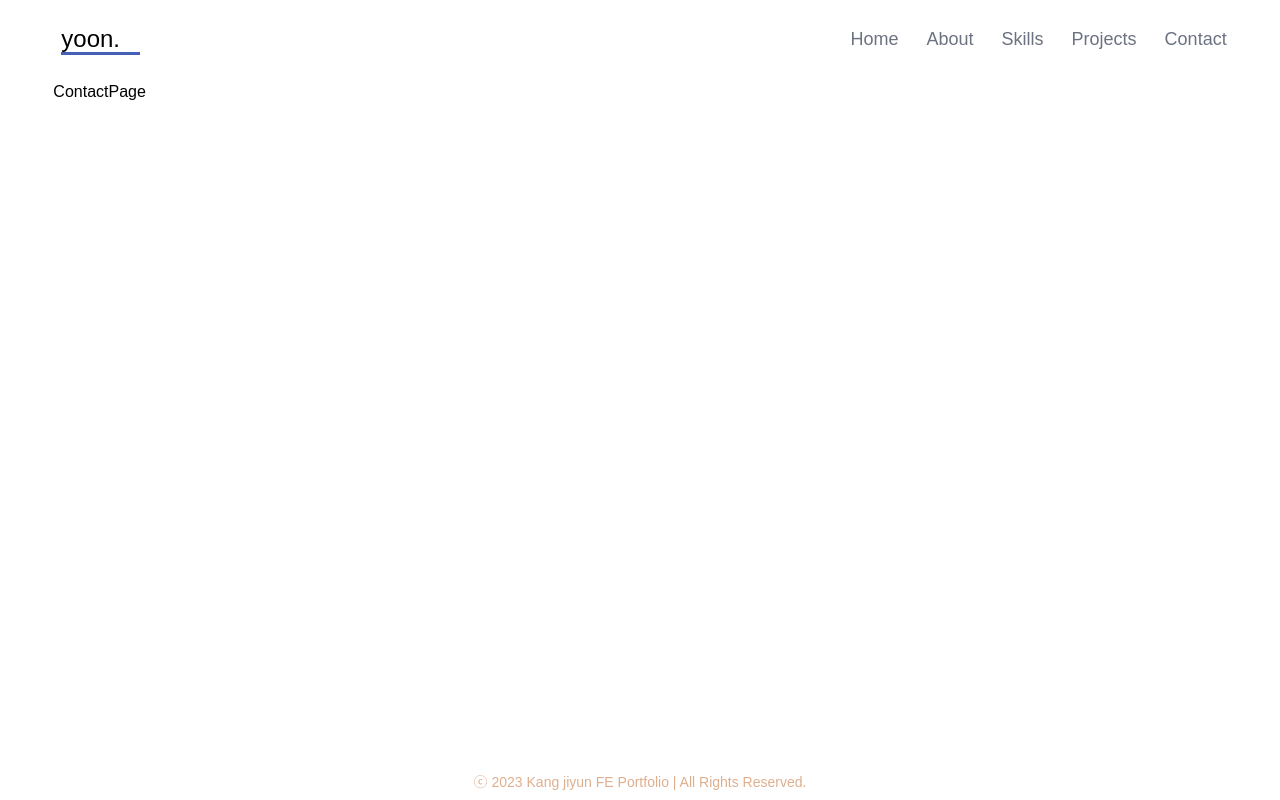
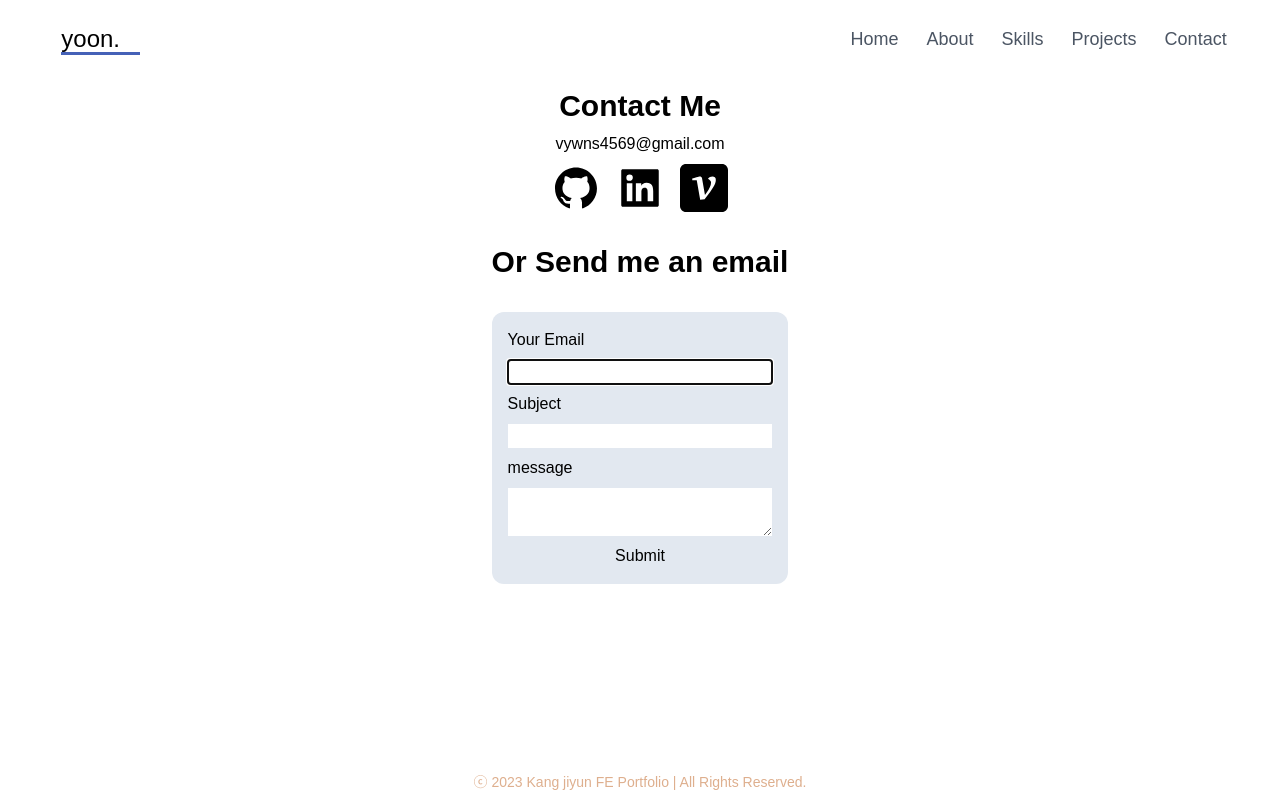
Before and after one commit to eeeyooon/portfolio, a Next.js app: page /contact in a window 1280 px wide. Built offline with nearby package versions, Linux system fonts and the light colour scheme; a web font is replaced by a local one.

Commit message:
[style] contact 페이지 관련 컴포넌트 생성 및 form 생성

```diff
--- a/src/app/contact/page.tsx
+++ b/src/app/contact/page.tsx
@@ -1,3 +1,35 @@
+import ContactForm from "@/components/Contact/ContactForm";
+import { AiFillGithub, AiFillLinkedin } from "react-icons/ai";
+import { SiVelog } from "react-icons/si";
+
+const LINKS = [
+  { icon: <AiFillGithub />, url: "https://github.com/eeeyooon" },
+  { icon: <AiFillLinkedin />, url: "" },
+  { icon: <SiVelog />, url: "" },
+];
+
 export default function ContactPage() {
-  return <div>ContactPage</div>;
+  return (
+    <section className="flex flex-col items-center">
+      <h2 className="text-3xl font-bold my-2">Contact Me</h2>
+      <p>vywns4569@gmail.com</p>
+      <div>
+        <ul className="flex gap-4 my-2 justify-center">
+          {LINKS.map((link, index) => (
+            <a
+              key={index}
+              href={link.url}
+              target="_blank"
+              rel="noreferrer"
+              className="text-5xl hover:text-blue-500"
+            >
+              {link.icon}
+            </a>
+          ))}
+        </ul>
+        <h2 className="text-3xl font-bold my-8">Or Send me an email</h2>
+        <ContactForm />
+      </div>
+    </section>
+  );
 }
--- /dev/null
+++ b/src/components/Contact/ContactForm.tsx
@@ -0,0 +1,51 @@
+"use client";
+
+import { ChangeEvent, FormEvent, useState } from "react";
+import ContactModal, { ContactModalData } from "./ContactModal";
+
+type Form = {
+  from: string;
+  subject: string;
+  message: string;
+};
+
+const DEFAULT_DATA = {
+  from: "",
+  subject: "",
+  message: "",
+};
+
+export default function ContactForm() {
+  const [form, setForm] = useState<Form>(DEFAULT_DATA);
+  const [contactModal, setContactModal] = useState<ContactModalData | null>(
+    null
+  );
+
+  return (
+    <section className="w-full max-w-md">
+      {contactModal && <ContactModal contactModal={contactModal} />}
+      <form className="w-full my-4 flex flex-col gap-2 p-4 rounded-xl bg-slate-200">
+        <label htmlFor="from">Your Email</label>
+        <input
+          type="email"
+          id="from"
+          name="from"
+          required
+          autoFocus
+          value={form.from}
+        />
+        <label htmlFor="subject">Subject</label>
+        <input
+          type="text"
+          id="subject"
+          name="subject"
+          required
+          value={form.subject}
+        />
+        <label htmlFor="message">message</label>
+        <textarea name="message" id="message" required value={form.message} />
+        <button>Submit</button>
+      </form>
+    </section>
+  );
+}
--- /dev/null
+++ b/src/components/Contact/ContactModal.tsx
@@ -0,0 +1,20 @@
+export type ContactModalData = {
+  message: string;
+  state: "success" | "error";
+};
+
+export default function ContactModal({
+  contactModal: { message, state },
+}: {
+  contactModal: ContactModalData;
+}) {
+  const isSuccess = state === "success";
+  const icon = isSuccess ? "😋" : "🙁";
+  return (
+    <p
+      className={`p-2 rounded-xl w-full text-center ${
+        isSuccess ? "bg-blue-300" : "bg-red-300"
+      }`}
+    >{`${icon} ${message}`}</p>
+  );
+}
--- a/src/components/common/Header.tsx
+++ b/src/components/common/Header.tsx
@@ -8,7 +8,7 @@ export default function Header() {
   const text = useTypeword("yoon.", 60);
 
   return (
-    <header className="flex flex-col justify-between items-center mx-auto w-11/12 top-0  sm:h-[12vh] md:h-[12vh] lg:h-[10vh]  backdrop-blur-md md:flex-row sticky z-50 pb-[3px]">
+    <header className="flex flex-col justify-between items-center mx-auto w-11/12 top-0 sm:h-[12vh] md:h-[12vh] lg:h-[10vh] backdrop-blur-sm md:flex-row sticky z-50 pb-[3px]">
       <div className="w-full justify-between flex md:flex-col md:justify-between">
         <Link href="/">
           <span className="text-2xl font-light font-shrik border-b-[3px] border-b-blue_color pr-5 ml-2">
@@ -27,10 +27,10 @@ export default function Header() {
           toggleHeader
             ? "top-[5vh] opacity-100 md:top-0 pointer-events-auto"
             : "top-[-200vh] opacity-0  pointer-events-none lg:pointer-events-auto md:pointer-events-auto"
-        } font-dohyeon text-gray-500 `}
+        } font-dohyeon text-gray-600 `}
       >
         <ul
-          className={`flex flex-col gap-4 py-5   text-base text-center md:flex-row md:gap-7 md:text-lg bg-none ${
+          className={`flex flex-col gap-4 py-5 text-base text-center md:flex-row md:gap-7 md:text-lg bg-none ${
             toggleHeader ? "bg-white opacity-90" : ""
           } md:bg-transparent`}
         >
```
